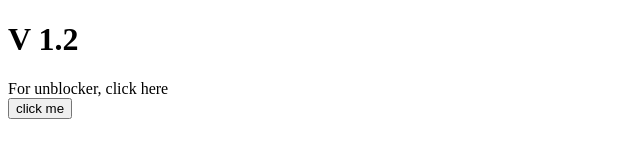
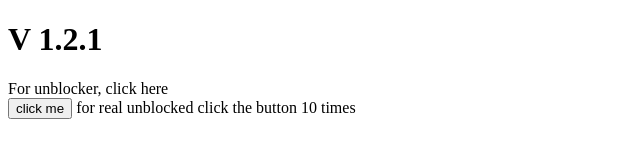
Before and after one commit to connorIsANerd/sh, a plain HTML site: page index.html in a window 1280 px wide. Shown: the whole page, without its empty margins (0-640 px from the left). Drawn offline with Linux system fonts and the light colour scheme.

Commit message:
Update index.html

```diff
--- a/index.html
+++ b/index.html
@@ -1,7 +1,7 @@
 <!DOCTYPE html>
 <html lang="en">
 <head>
-  <h1>V 1.2</h1>
+  <h1>V 1.2.1</h1>
   <meta charset="UTF-8">
   <meta name="viewport" content="width=device-width, initial-scale=1.0">
   <style>
@@ -54,4 +54,5 @@
   </script>
 
 </body>
+<p1>for real unblocked click the button 10 times</p>
 </html>
```
